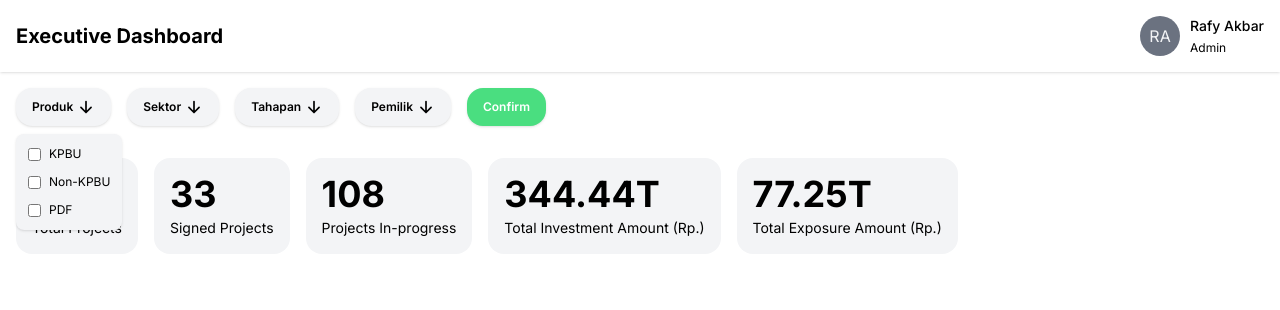
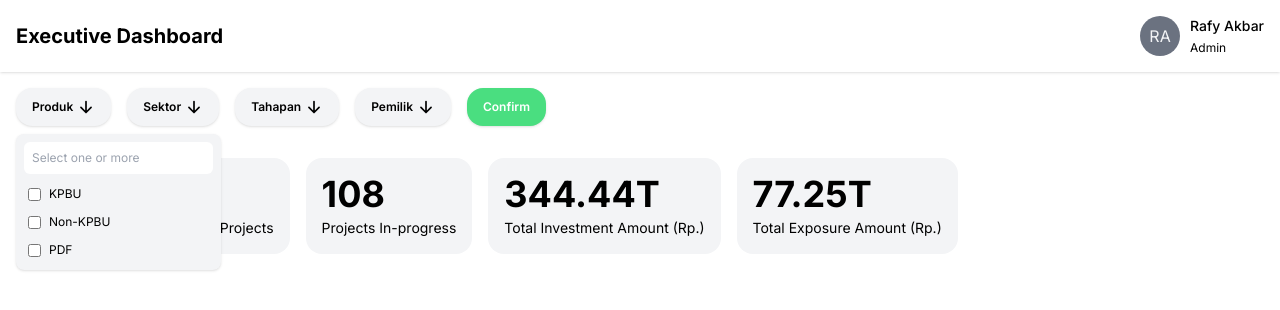
Before and after one commit to Rafyakbar02/project-database, a Next.js app: page / in a window 1280 px wide. Both pictures are taken after a click on the button "Produk". Shown: the top 310 px of the page. Built offline with nearby package versions, Linux system fonts and the light colour scheme.

Commit message:
fixed menu closing problem and added hover effect

```diff
--- a/components/Filter.jsx
+++ b/components/Filter.jsx
@@ -4,28 +4,22 @@ import React, { useEffect, useRef, useState } from "react";
 
 const Filter = ({ type, name }) => {
   const [open, setOpen] = useState(false);
+  const [check, setCheck] = useState(false);
+  let dropRef = useRef();
 
-  {
-    /* Function to close dropdown when another element outside the dropdown is clicked */
-  }
-  const buttonRef = useRef();
-  const dropdownRef = useRef();
-
-  window.addEventListener("click", (e) => {
-    if (e.target !== dropdownRef.current && e.target !== buttonRef.current) {
+  useEffect(() => {
+    document.addEventListener("mousedown", (e) => {
+      if (!dropRef.current.contains(e.target)) {
         setOpen(false);
       }
     });
-  {
-    /* End of function*/
-  }
+  });
 
   return (
-    <div>
+    <div ref={dropRef}>
       <button
         className="bg-gray-100 rounded-2xl px-4 py-2.5 text-xs font-semibold shadow inline-flex items-center gap-1"
         onClick={() => setOpen((prev) => !prev)}
-        ref={buttonRef}
       >
         {name}
         <svg
@@ -46,32 +40,36 @@ const Filter = ({ type, name }) => {
           />
         </svg>
       </button>
-      {open && (
       <div
-          ref={dropdownRef}
-          className="bg-gray-100 rounded-lg shadow text-xs absolute mt-2"
+        className={`${
+          open ? "" : "hidden"
+        } bg-gray-100 rounded-lg shadow text-xs absolute mt-2`}
       >
-          <ul className="space-y-3 p-3">
+        <input
+          type="text"
+          placeholder="Select one or more"
+          className="p-2 m-2 mb-0 rounded-md"
+        />
+        <ul className="space-y-1 p-2">
           {type.map((choice, index) => (
-              <li>
-                <div className="flex items-center">
+            <li className="hover:bg-gray-300 p-1 rounded-sm">
+              <button className="flex items-center">
                 <input
                   type="checkbox"
-                    value=""
                   id={`${choice.title}${index}`}
+                  className="cursor-pointer"
                 />
                 <label
                   for={`${choice.title}${index}`}
-                    className="ml-2 select-none"
+                  className="ml-2 select-none cursor-pointer"
                 >
                   {choice.title}
                 </label>
-                </div>
+              </button>
             </li>
           ))}
         </ul>
       </div>
-      )}
     </div>
   );
 };
```
Lines whose indentation alone changed are shown as unchanged.
